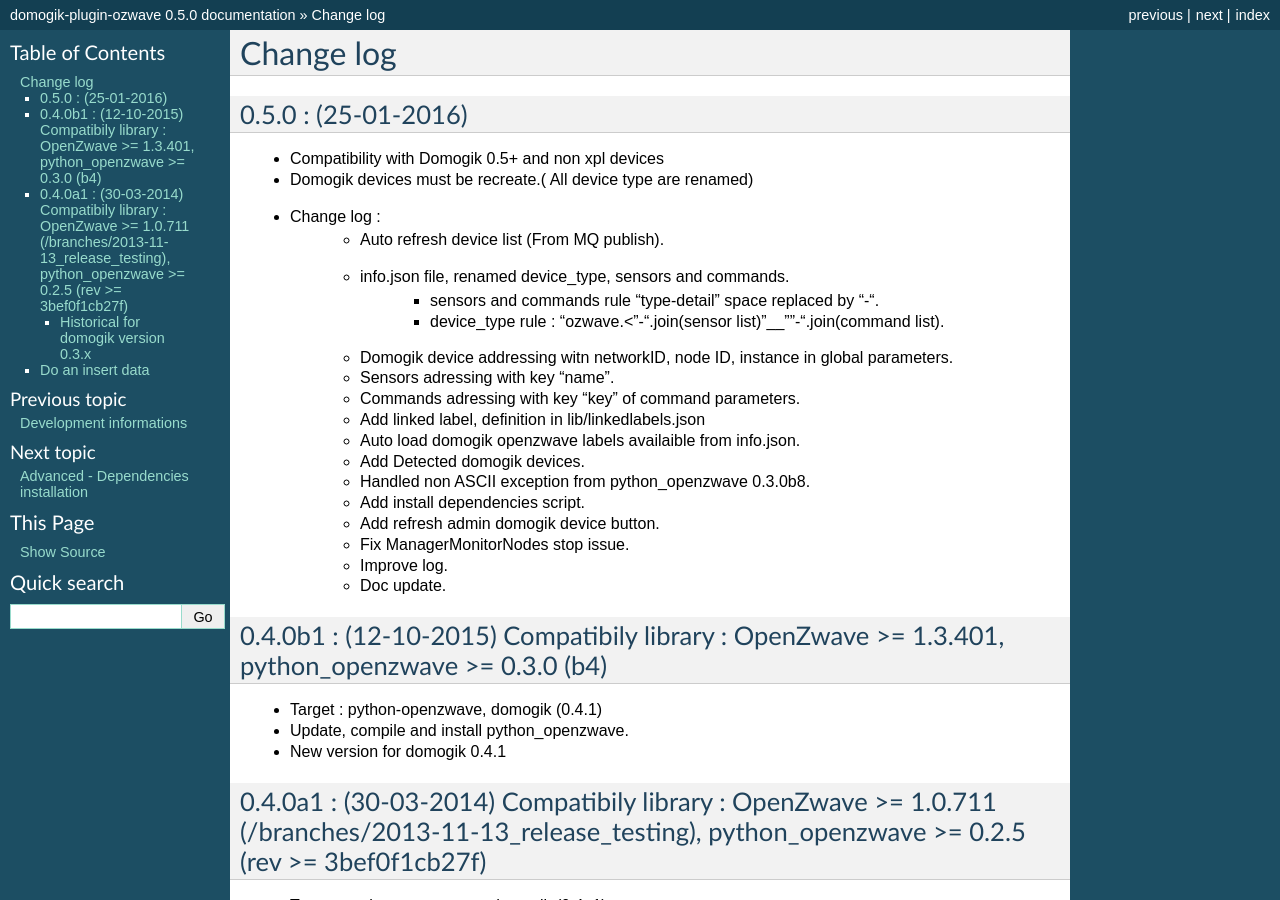
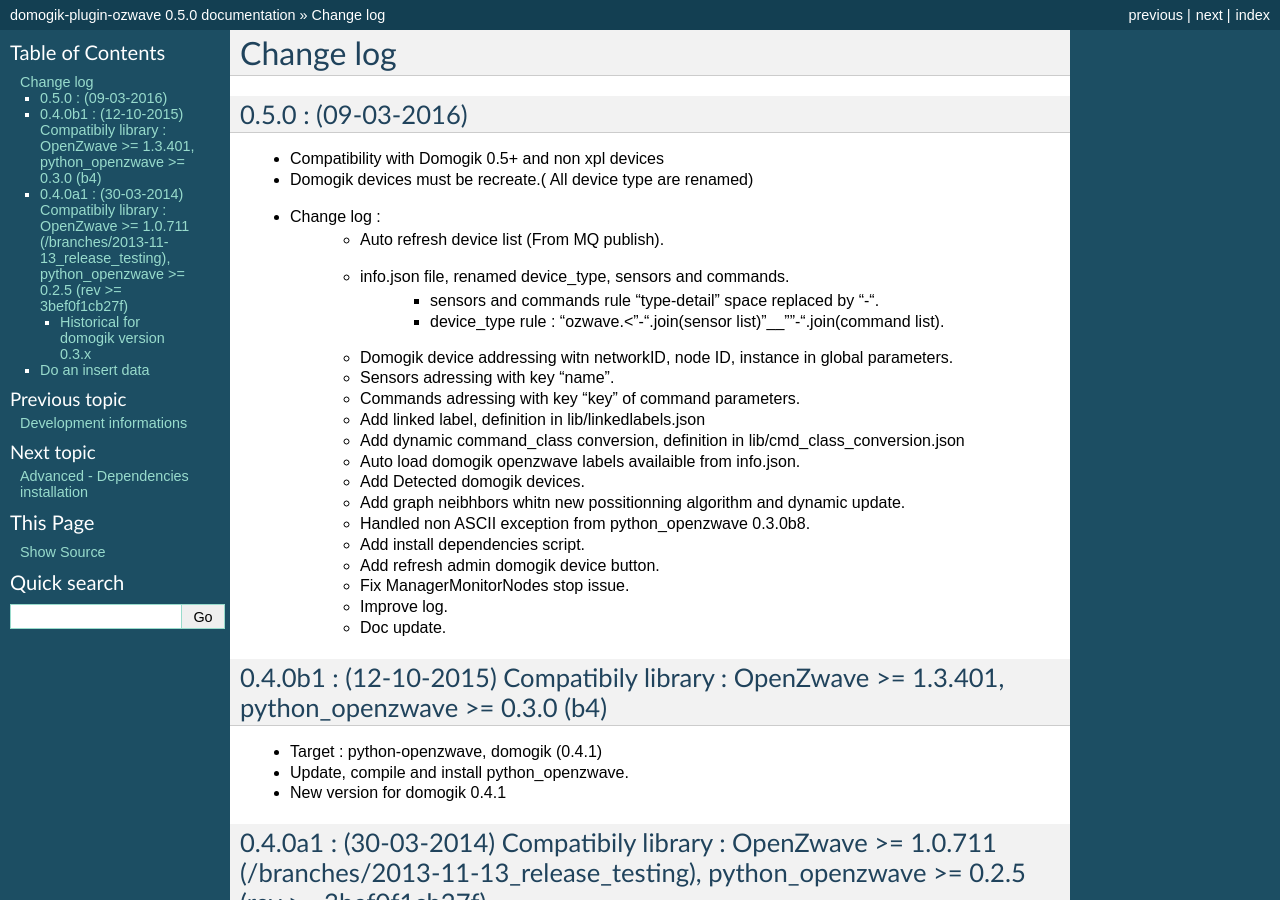
Before and after one commit to Nico0084/domogik-plugin-ozwave, a Sphinx documentation site: the page built from docs/changelog.txt, in a window 1280 px wide and 900 px high. Built offline with Sphinx 7.4.7, drawn with Linux system fonts in a browser that asks for light colours.

Commit message:
Update changelog

```diff
--- a/docs/changelog.txt
+++ b/docs/changelog.txt
@@ -2,7 +2,7 @@
 Change log
 ==========
 
-0.5.0 : (25-01-2016)
+0.5.0 : (09-03-2016)
 --------------------
 
 * Compatibility with Domogik 0.5+ and non xpl devices
@@ -16,8 +16,10 @@
     - Sensors adressing with key "name".
     - Commands adressing with key "key" of command parameters.
     - Add linked label, definition in lib/linkedlabels.json
+    - Add dynamic command_class conversion, definition in lib/cmd_class_conversion.json
     - Auto load domogik openzwave labels availaible from info.json.
     - Add Detected domogik devices.
+    - Add graph neibhbors whitn new possitionning algorithm and dynamic update.
     - Handled non ASCII exception from python_openzwave 0.3.0b8.
     - Add install dependencies script.
     - Add refresh admin domogik device button.
```
